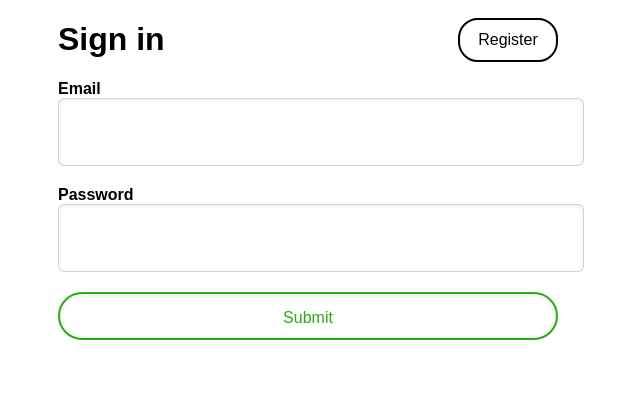
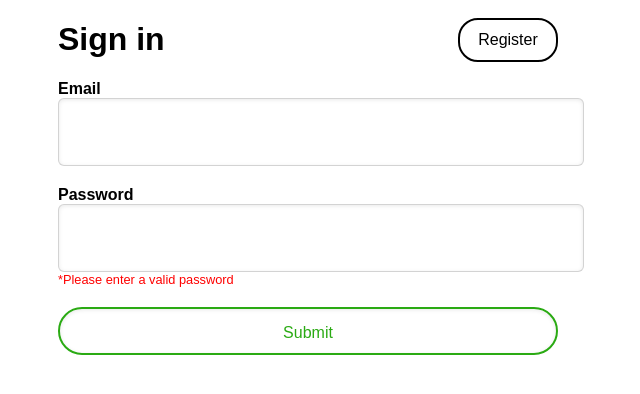
Before and after one commit to yshubber03/JP-Morgan-ReBuilding-Aurora, a React (Create React App) app in the folder frontendaurora/: page / in a window 1280 px wide. Shown: the top 394 px of the page, without its empty margins (332-972 px from the left). Built offline with nearby package versions, Linux system fonts and the light colour scheme.

Commit message:
password has to be 6+ characters

```diff
--- a/frontendaurora/src/signin.js
+++ b/frontendaurora/src/signin.js
@@ -26,6 +26,12 @@ export default function SignUp(props){
     // regex test to see if name is valid
     const regvalidName = /[^\d\s]/.test(reginputValue.name) || reginputValue.name==""
     const signvalidName = /[^\d\s]/.test(signinputValue.name) || signinputValue.name==""
+
+    function validPass(password){
+        return password.length >= 6
+    }
+    const signvalidPassword = validPass(signinputValue.password) ? "" : <div style={{textAlign:"left", padding: "0", color: "red", fontSize:".8rem"}}>*Please enter a valid password</div>
+    const regvalidPassword = validPass(reginputValue.password) ? "" : <div style={{textAlign:"left", padding: "0", color: "red", fontSize:".8rem"}}>*Please enter a valid password</div>
 
     // on submission, the function sends post request to backend, and navigates away if successful
     //will need to have two copies of this function for register form and sign in form
@@ -87,7 +93,8 @@ export default function SignUp(props){
                     {/* password */}
                     <div className="inputs">
                         <strong>Password</strong>
-                        <input type="text" value={signinputValue.password} onChange={(e) => signsetInputValue({...signinputValue, password: e.target.value})}/>
+                        <input type="password" value={signinputValue.password} onChange={(e) => signsetInputValue({...signinputValue, password: e.target.value})}/>
+                        {signvalidPassword}
                     </div>
 
                     <input className="greenbutton" type="submit"></input>
@@ -120,6 +127,7 @@ export default function SignUp(props){
                     <div className="inputs">
                         <strong>Password</strong>
                         <input type="password" value={reginputValue.password} onChange={(e) => regsetInputValue({...reginputValue, password: e.target.value})}/>
+                        {regvalidPassword}
                     </div>
                     <div id="toprow">
                         <button id="backbutton" className="greenbutton half-width halfbuttons">Back</button>
```
